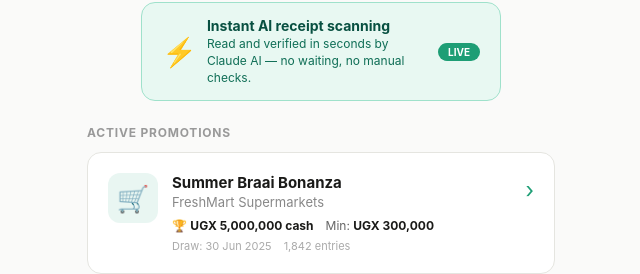
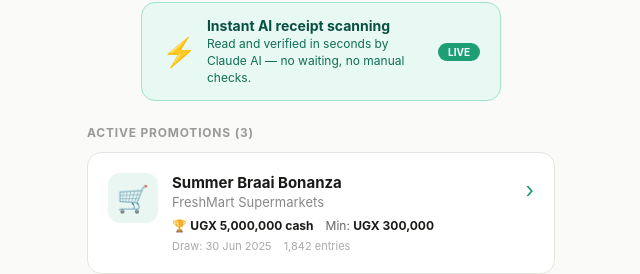
Before and after one commit to johnejalu-cell/receiptraffle, a Next.js app: page / in a window 1280 px wide. Shown: the part 354-628 px from the top of the page, without its empty margins (319-959 px from the left). Built offline with nearby package versions, Linux system fonts and the light colour scheme; no server answers.

Commit message:
Update page.tsx

```diff
--- a/app/page.tsx
+++ b/app/page.tsx
@@ -1,12 +1,29 @@
+'use client'
+import { useState, useEffect } from 'react'
 import Link from 'next/link'
 
-const PROMOTIONS = [
-  { id: 1, title: "Summer Braai Bonanza", brand: "FreshMart Supermarkets", prize: "UGX 5,000,000 cash", minSpend: "UGX 300,000", draws: "30 Jun 2025", entries: "1,842", color: "#1D9E75", icon: "🛒" },
-  { id: 2, title: "Back-to-School Win Big", brand: "EduMart Uganda", prize: "Laptop x 2", minSpend: "UGX 150,000", draws: "15 Jun 2025", entries: "3,204", color: "#534AB7", icon: "🎒" },
-  { id: 3, title: "Family Pack Jackpot", brand: "CityLodge Hotels", prize: "Weekend stay for 4", minSpend: "UGX 500,000", draws: "31 Jul 2025", entries: "411", color: "#854F0B", icon: "🏨" },
+const FALLBACK_PROMOTIONS = [
+  { id: '1', promo_name: "Summer Braai Bonanza", company_name: "FreshMart Supermarkets", prizes: ["UGX 5,000,000 cash"], min_spend: 300000, currency: "UGX", draw_date: "30 Jun 2025", entries_count: 1842, emoji: "🛒", color: "#1D9E75" },
+  { id: '2', promo_name: "Back-to-School Win Big", company_name: "EduMart Uganda", prizes: ["Laptop x 2"], min_spend: 150000, currency: "UGX", draw_date: "15 Jun 2025", entries_count: 3204, emoji: "🎒", color: "#534AB7" },
+  { id: '3', promo_name: "Family Pack Jackpot", company_name: "CityLodge Hotels", prizes: ["Weekend stay for 4"], min_spend: 500000, currency: "UGX", draw_date: "31 Jul 2025", entries_count: 411, emoji: "🏨", color: "#854F0B" },
 ]
 
 export default function Home() {
+  const [promotions, setPromotions] = useState(FALLBACK_PROMOTIONS)
+  const [loading, setLoading] = useState(true)
+
+  useEffect(() => {
+    fetch('/api/promotions')
+      .then(r => r.json())
+      .then(data => {
+        if (data.promotions && data.promotions.length > 0) {
+          setPromotions(data.promotions)
+        }
+        setLoading(false)
+      })
+      .catch(() => setLoading(false))
+  }, [])
+
   return (
     <main style={{ minHeight: '100vh', background: '#fafaf9' }}>
       {/* Header */}
@@ -20,8 +37,12 @@ export default function Home() {
 
       {/* Hero */}
       <div style={{ textAlign: 'center', padding: '2rem 1.5rem 1.5rem' }}>
-        <h1 style={{ fontSize: 24, fontWeight: 700, marginBottom: 8, letterSpacing: -0.5 }}>Upload your receipt.<br /><span style={{ color: '#1D9E75' }}>Enter to win big.</span></h1>
-        <p style={{ fontSize: 14, color: '#666', maxWidth: 320, margin: '0 auto 1.5rem' }}>Pick a promotion below, upload your receipt and you could win amazing prizes!</p>
+        <h1 style={{ fontSize: 24, fontWeight: 700, marginBottom: 8, letterSpacing: -0.5 }}>
+          Upload your receipt.<br /><span style={{ color: '#1D9E75' }}>Enter to win big.</span>
+        </h1>
+        <p style={{ fontSize: 14, color: '#666', maxWidth: 320, margin: '0 auto 1.5rem' }}>
+          Pick a promotion below, upload your receipt and you could win amazing prizes!
+        </p>
 
         {/* How it works */}
         <div style={{ display: 'flex', justifyContent: 'center', maxWidth: 360, margin: '0 auto 1.5rem' }}>
@@ -53,24 +74,39 @@ export default function Home() {
 
       {/* Promotions */}
       <div style={{ padding: '0 1rem 2rem', maxWidth: 500, margin: '0 auto' }}>
-        <p style={{ fontSize: 12, fontWeight: 700, color: '#999', textTransform: 'uppercase', letterSpacing: 0.8, marginBottom: 12 }}>Active promotions</p>
-        {PROMOTIONS.map(p => (
+        <p style={{ fontSize: 12, fontWeight: 700, color: '#999', textTransform: 'uppercase', letterSpacing: 0.8, marginBottom: 12 }}>
+          Active promotions {!loading && `(${promotions.length})`}
+        </p>
+
+        {loading && (
+          <div style={{ textAlign: 'center', padding: '2rem', color: '#999', fontSize: 14 }}>
+            Loading promotions...
+          </div>
+        )}
+
+        {promotions.map((p: any) => (
           <Link key={p.id} href={`/enter/${p.id}`} style={{ textDecoration: 'none' }}>
             <div style={{ background: '#fff', border: '1px solid #e5e5e0', borderRadius: 14, padding: '1.25rem', marginBottom: 12, display: 'flex', gap: 14, alignItems: 'flex-start' }}>
-              <div style={{ width: 50, height: 50, background: p.color + '18', borderRadius: 12, display: 'flex', alignItems: 'center', justifyContent: 'center', fontSize: 26, flexShrink: 0 }}>{p.icon}</div>
+              <div style={{ width: 50, height: 50, background: (p.color || '#1D9E75') + '18', borderRadius: 12, display: 'flex', alignItems: 'center', justifyContent: 'center', fontSize: 26, flexShrink: 0 }}>
+                {p.emoji || '&#x1F381;'}
+              </div>
               <div style={{ flex: 1, minWidth: 0 }}>
-                <div style={{ fontSize: 15, fontWeight: 700, marginBottom: 2, color: '#1a1a18' }}>{p.title}</div>
-                <div style={{ fontSize: 13, color: '#888', marginBottom: 8 }}>{p.brand}</div>
+                <div style={{ fontSize: 15, fontWeight: 700, marginBottom: 2, color: '#1a1a18' }}>{p.promo_name}</div>
+                <div style={{ fontSize: 13, color: '#888', marginBottom: 8 }}>{p.company_name}</div>
                 <div style={{ display: 'flex', gap: 12, flexWrap: 'wrap', marginBottom: 6 }}>
-                  <div style={{ fontSize: 12, color: '#666' }}>&#x1F3C6; <strong style={{ color: '#1a1a18' }}>{p.prize}</strong></div>
-                  <div style={{ fontSize: 12, color: '#666' }}>Min: <strong style={{ color: '#1a1a18' }}>{p.minSpend}</strong></div>
+                  <div style={{ fontSize: 12, color: '#666' }}>
+                    &#x1F3C6; <strong style={{ color: '#1a1a18' }}>{Array.isArray(p.prizes) ? p.prizes[0] : p.prizes}</strong>
+                  </div>
+                  <div style={{ fontSize: 12, color: '#666' }}>
+                    Min: <strong style={{ color: '#1a1a18' }}>{p.currency} {parseInt(p.min_spend).toLocaleString()}</strong>
+                  </div>
                 </div>
                 <div style={{ display: 'flex', gap: 12 }}>
-                  <div style={{ fontSize: 11, color: '#aaa' }}>Draw: {p.draws}</div>
-                  <div style={{ fontSize: 11, color: '#aaa' }}>{p.entries} entries</div>
+                  <div style={{ fontSize: 11, color: '#aaa' }}>Draw: {p.draw_date}</div>
+                  <div style={{ fontSize: 11, color: '#aaa' }}>{(p.entries_count || 0).toLocaleString()} entries</div>
                 </div>
               </div>
-              <div style={{ color: p.color, fontSize: 22, flexShrink: 0, marginTop: 4 }}>&rsaquo;</div>
+              <div style={{ color: p.color || '#1D9E75', fontSize: 22, flexShrink: 0, marginTop: 4 }}>&rsaquo;</div>
             </div>
           </Link>
         ))}
```
